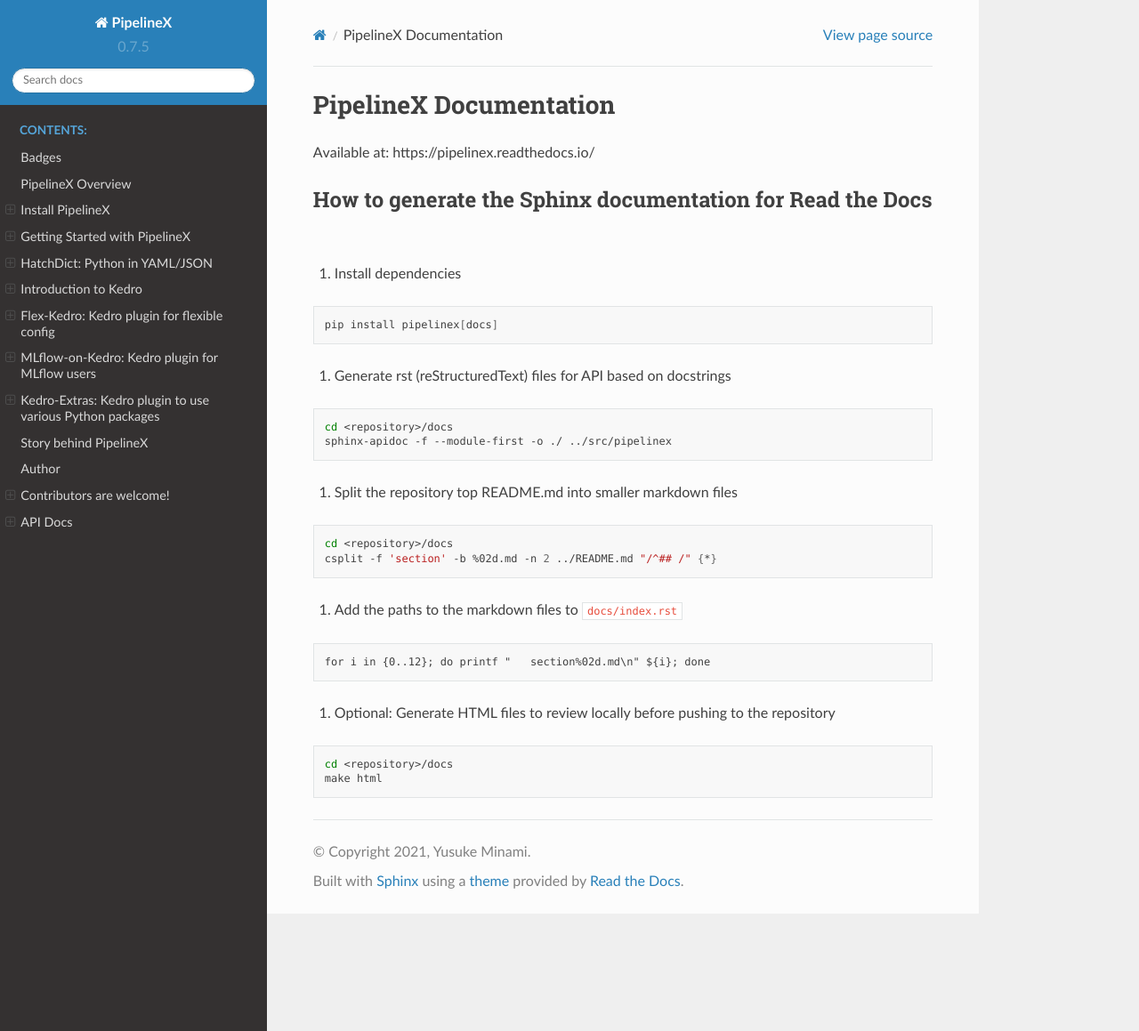
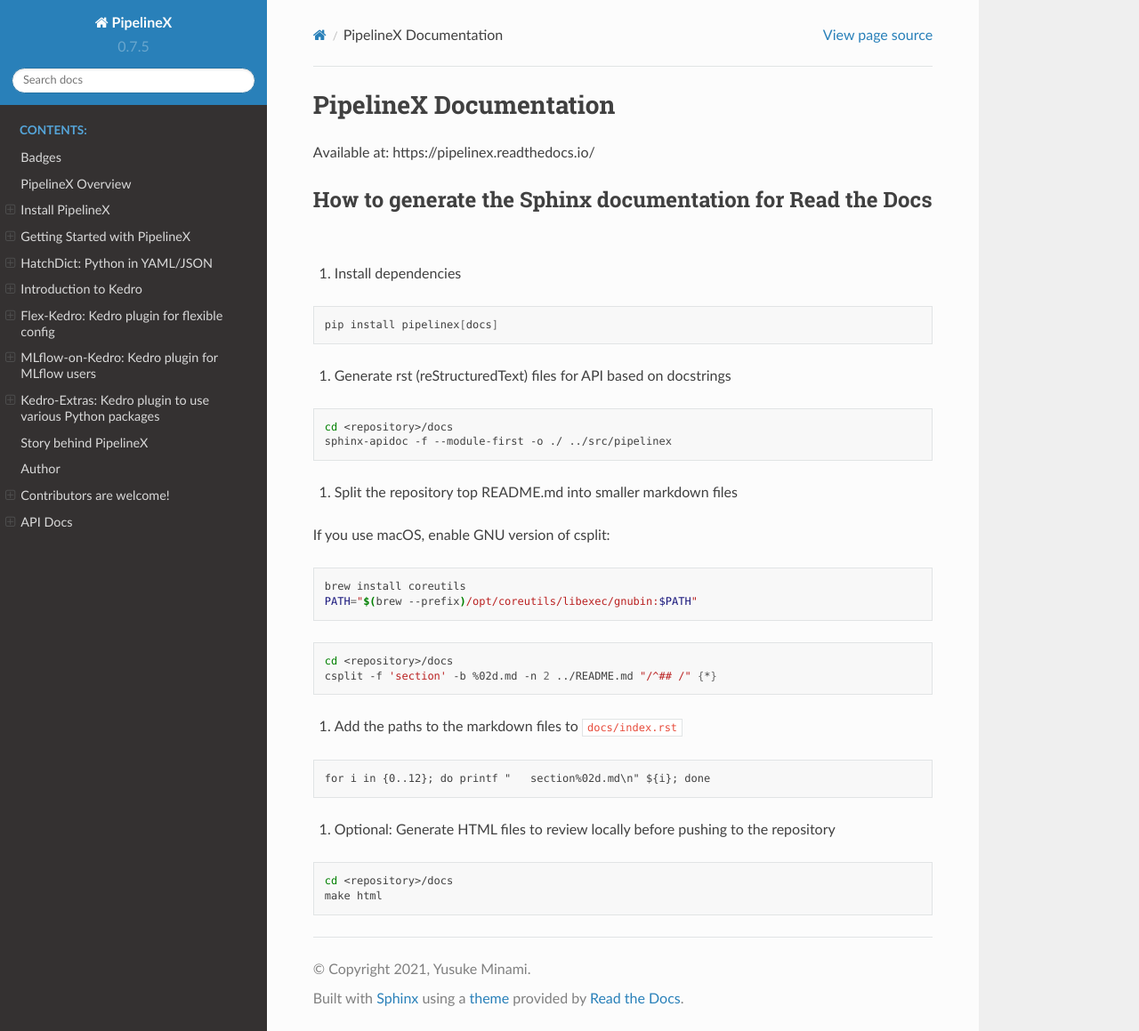
Before and after one commit to Minyus/pipelinex, a Sphinx documentation site: the page built from docs/README.md, in a window 1280 px wide and 1159 px high. Shown: the whole window at 89% size. Built offline with Sphinx 7.4.7 and the Read the Docs theme 2.0.0, drawn with Linux system fonts in a browser that asks for light colours.

Commit message:
[Docs] Update

````diff
--- a/docs/README.md
+++ b/docs/README.md
@@ -18,6 +18,12 @@
 
 3. Split the repository top README.md into smaller markdown files
 
+If you use macOS, enable GNU version of csplit:
+```bash
+brew install coreutils
+PATH="$(brew --prefix)/opt/coreutils/libexec/gnubin:$PATH"
+```
+
 ```bash
 cd <repository>/docs
 csplit -f 'section' -b %02d.md -n 2 ../README.md "/^## /" {*}
````
